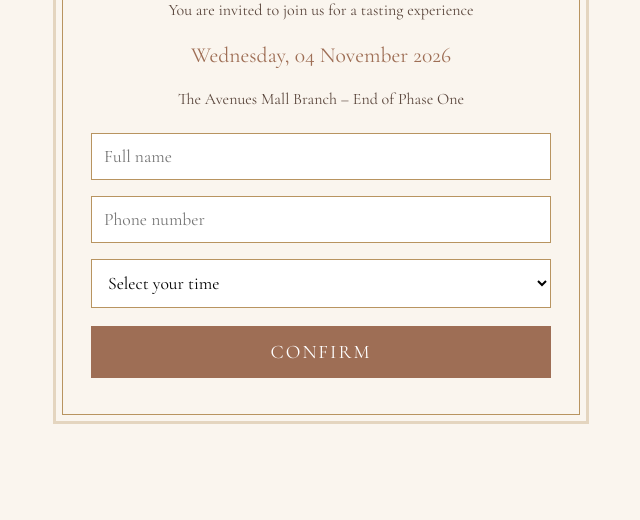
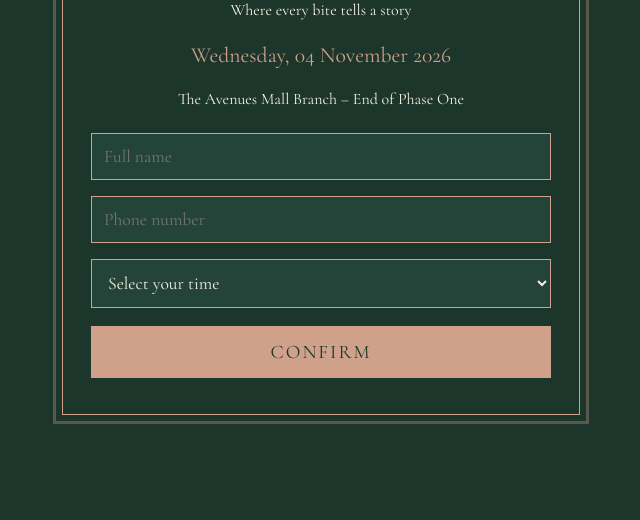
Before and after one commit to 1minimany/tasting, a plain HTML site: page index.html in a window 1280 px wide. Shown: the part 280-800 px from the top of the page, without its empty margins (319-959 px from the left). Drawn offline with nearby package versions, Linux system fonts and the light colour scheme.

Commit message:
Rose-gold green design

```diff
--- a/index.html
+++ b/index.html
@@ -1,17 +1,17 @@
 <!doctype html><html lang="en"><head><meta charset="utf-8"><meta name="viewport" content="width=device-width,initial-scale=1">
 <title>MINI & MANY — Tasting Invitation</title>
 <link href="https://fonts.googleapis.com/css2?family=Cormorant+Garamond:wght@400;600&display=swap" rel="stylesheet">
-<style>body{margin:0;background:#FAF5EE;font-family:'Cormorant Garamond',serif;color:#5a463c;display:flex;justify-content:center}
-.c{max-width:460px;margin:24px;padding:36px 28px;border:1px solid #B89460;outline:3px solid #B8946055;outline-offset:6px;text-align:center}
-img{width:220px}h1{color:#9E6E55;font-weight:400;font-size:2.2em;margin:.3em 0}.d{color:#9E6E55;font-size:1.35em}
-input,select{width:100%;box-sizing:border-box;padding:12px;margin:8px 0;border:1px solid #B89460;background:#fff;font:inherit;font-size:1.1em}
-button{width:100%;padding:14px;background:#9E6E55;color:#fff;border:0;font:inherit;font-size:1.2em;letter-spacing:2px;margin-top:10px}</style></head>
-<body><div class="c"><img src="logo-cropped.png" alt="MINI & MANY"><h1>Tasting Invitation</h1>
-<p>You are invited to join us for a tasting experience</p><p class="d">Wednesday, 04 November 2026</p><p>The Avenues Mall Branch – End of Phase One</p>
+<style>body{margin:0;background:#1C362B;font-family:'Cormorant Garamond',serif;color:#F6EFE2;display:flex;justify-content:center}
+.c{max-width:460px;margin:24px;padding:36px 28px;border:1px solid #CFA08A;outline:3px solid #CFA08A55;outline-offset:6px;text-align:center}
+img{width:220px}h1{color:#CFA08A;font-weight:400;font-size:2.2em;margin:.3em 0}.d{color:#CFA08A;font-size:1.35em}
+input,select{width:100%;box-sizing:border-box;padding:12px;margin:8px 0;border:1px solid #CFA08A;background:#24443A;color:#F6EFE2;font:inherit;font-size:1.1em}
+button{width:100%;padding:14px;background:#CFA08A;color:#1C362B;border:0;font:inherit;font-size:1.2em;letter-spacing:2px;margin-top:10px}</style></head>
+<body><div class="c"><img src="logo-cropped.png" alt="MINI & MANY"><h1>Taste the Moment</h1><p>Where every bite tells a story</p>
+<p class="d">Wednesday, 04 November 2026</p><p>The Avenues Mall Branch – End of Phase One</p>
 <form id="f"><input name="name" placeholder="Full name" required><input name="phone" type="tel" placeholder="Phone number" required>
 <select name="time" required><option value="">Select your time</option>
 <option>12:00 PM</option><option>1:00 PM</option><option>2:00 PM</option><option>3:00 PM</option><option>4:00 PM</option><option>5:00 PM</option><option>6:00 PM</option><option>7:00 PM</option><option>8:00 PM</option><option>9:00 PM</option></select>
-<button>CONFIRM</button></form><div id="ok" style="display:none;font-size:1.3em;color:#9E6E55"><p>Thank you — your appointment is confirmed</p><p class="d">Wednesday, 04 November 2026</p><p>The Avenues Mall Branch – End of Phase One</p></div></div>
+<button>CONFIRM</button></form><div id="ok" style="display:none;font-size:1.3em;color:#CFA08A"><p>Thank you — your appointment is confirmed</p><p class="d">Wednesday, 04 November 2026</p><p>The Avenues Mall Branch – End of Phase One</p></div></div>
 <script>
 // Fill in after creating the Google Form: FORM_ID and the entry.<id> of each question
 const FORM="https://docs.google.com/forms/d/e/1FAIpQLSdNfEJ6AVzykcEy9FSrusBwYyu1ZJEwEPkatkqLk7IGBF8oMw/formResponse",E={name:"entry.1655047137",phone:"entry.1937265659",time:"entry.91117268"};
```
Also changed, not shown: invitation-card.png, logo-cropped.png, qr-code.png.
